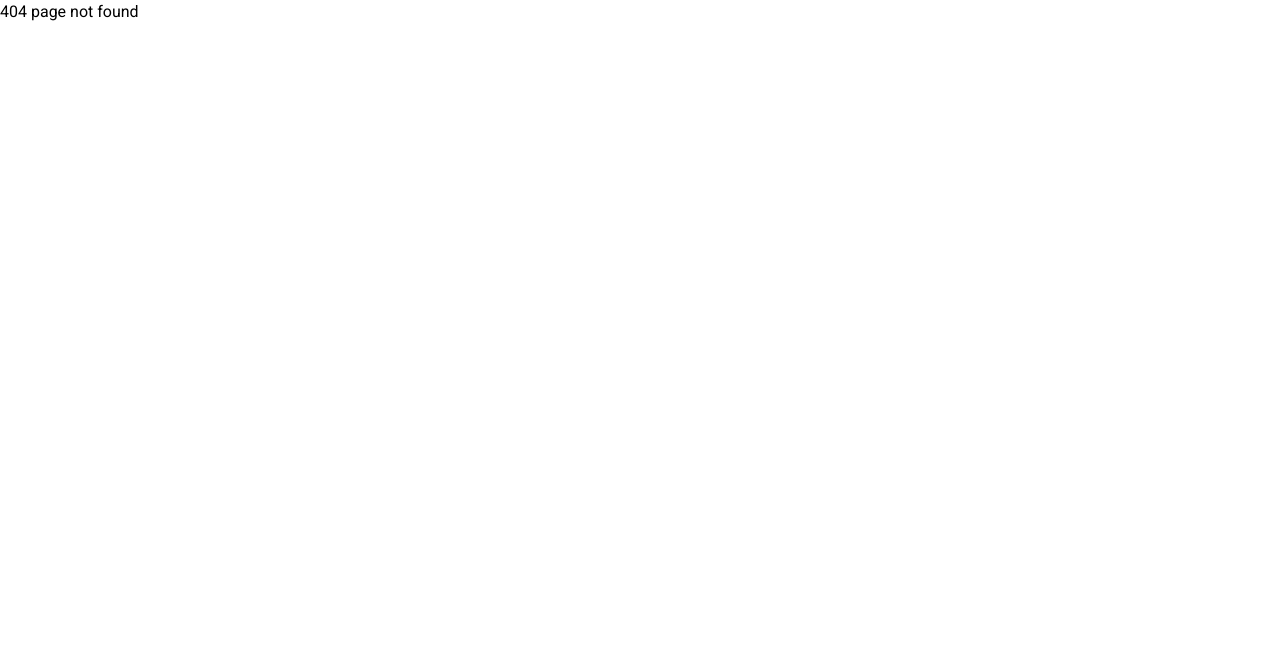
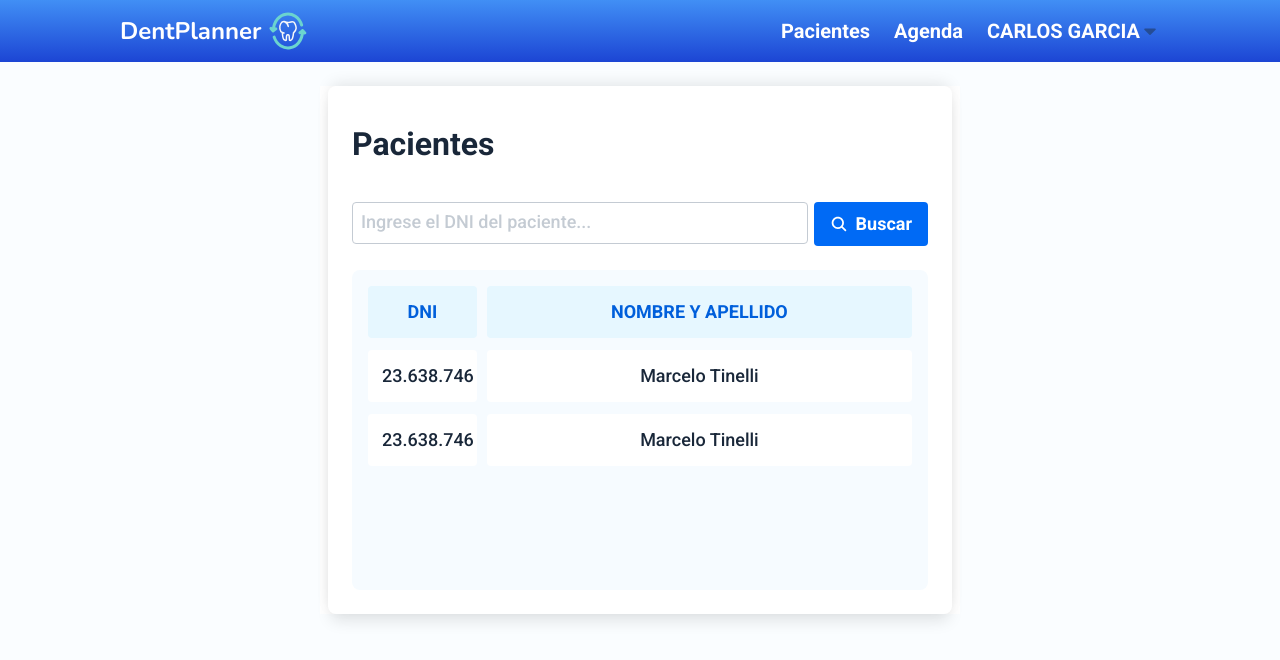
Before and after one commit to FooTalent/team-12, a React (Vite) app in the folder frontend/: page /pacientes in a window 1280 px wide. Before the commit this address had no page. Shown: the top 660 px of the page. Built offline with nearby package versions, Linux system fonts and the light colour scheme.

Commit message:
add route for Patients + ui patients + add dependencie react-table

```diff
--- a/frontend/package.json
+++ b/frontend/package.json
@@ -11,6 +11,7 @@
   },
   "dependencies": {
     "@hookform/resolvers": "^3.9.0",
+    "@tanstack/react-table": "^8.19.3",
     "axios": "^1.7.2",
     "react": "^18.3.1",
     "react-dom": "^18.3.1",
--- a/frontend/src/App.jsx
+++ b/frontend/src/App.jsx
@@ -3,6 +3,7 @@ import Agenda from "./pages/Daily/Agenda";
 import Login from "./pages/Login/Login";
 import Home from "./pages/Home/Home";
 import Registro from "./pages/Register/Registro";
+import Patients from "./pages/Pacientes/Patients";
 
 function App() {
   return (
@@ -11,6 +12,7 @@ function App() {
         <Route path="/" element={<Login />} />
         <Route path="/agenda" element={<Agenda />} />
         <Route path="/inicio" element={<Home />} />
+        <Route path="/pacientes" element={<Patients />} />
         <Route path="/registrar" element={<Registro />} />
         <Route path="*" element={<p>404 page not found</p>} />
       </Routes>
--- /dev/null
+++ b/frontend/src/components/CardWhite.jsx
@@ -0,0 +1,13 @@
+import PropTypes from "prop-types";
+
+export default function CardWhite({ children }) {
+  return (
+    <div className="flex flex-col gap-6 shadow-custom-lg sm:p-6 p-2 rounded-lg">
+      {children}
+    </div>
+  );
+}
+
+CardWhite.propTypes = {
+  children: PropTypes.node.isRequired,
+};
--- /dev/null
+++ b/frontend/src/pages/Pacientes/Patients.jsx
@@ -0,0 +1,11 @@
+import Navbar from "../../components/Navbar";
+import SearchPatients from "../../sections/Pacientes/SearchPatients";
+
+export default function Patients() {
+  return (
+    <div className="bg-[#fafdff] min-h-screen">
+      <Navbar />
+      <SearchPatients />
+    </div>
+  );
+}
--- /dev/null
+++ b/frontend/src/sections/Pacientes/SearchPatients.jsx
@@ -0,0 +1,69 @@
+import Input from "../../components/Input";
+import Button from "../../components/Button";
+import { IoSearch } from "react-icons/io5";
+import { IoClose } from "react-icons/io5";
+import { useState } from "react";
+import TableDni from "./TableDni";
+import CardWhite from "../../components/CardWhite";
+
+export default function SearchPatients() {
+  const [searchDni, setSearchDni] = useState("");
+
+  const handleInputSearch = (e) => {
+    const value = e.target.value;
+    setSearchDni(value);
+  };
+
+  const handleSubmit = (e) => {
+    e.preventDefault();
+    console.log(searchDni);
+  };
+
+  const handleClearSearch = () => {
+    setSearchDni("");
+  };
+
+  return (
+    <div className="bg-white xl:mx-80 md:mx-48 sm:mx-4 my-6 px-2">
+      <CardWhite>
+        <div className="container__h1 py-[10px]">
+          <h1 className="text-[32px] text-[#192739] font-semibold">
+            Pacientes
+          </h1>
+        </div>
+        <form
+          onSubmit={handleSubmit}
+          className="w-full flex gap-1.5 flex-col md:flex-row"
+        >
+          <div className="flex-1 relative">
+            <Input
+              value={searchDni}
+              onChange={handleInputSearch}
+              className="w-full bg-white py-1.5 border-[1.5px] border-[#c4cbd3] placeholder:text-[#c4cbd3]
+            placeholder:text-lg placeholder:font-medium outline-[#c4cbd3] text-[#8993a0] font-medium"
+              placeholder="Ingrese el DNI del paciente..."
+            />
+            {searchDni && (
+              <button
+                onClick={handleClearSearch}
+                className="absolute top-1/2 text-lg right-2 transform -translate-y-1/2"
+              >
+                <IoClose className="text-[#8993a0]" />
+              </button>
+            )}
+          </div>
+          <Button
+            type="submit"
+            className="flex items-center py-1.5 px-3 gap-2 bg-[#006AF5] text-white font-normal text-lg"
+          >
+            <IoSearch className="text-white" />
+            Buscar
+          </Button>
+        </form>
+        <div className="bg-[#f6fbff] rounded-lg p-4 h-80">
+          <TableDni />
+        </div>
+      </CardWhite>
+    </div>
+  );
+}
--- /dev/null
+++ b/frontend/src/sections/Pacientes/TableDni.jsx
@@ -0,0 +1,89 @@
+import {
+  useReactTable,
+  createColumnHelper,
+  flexRender,
+  getCoreRowModel,
+} from "@tanstack/react-table";
+import { useEffect, useState } from "react";
+
+const dataExample = [
+  {
+    dni: "23.638.746",
+    nombreApellido: "Marcelo Tinelli",
+  },
+  {
+    dni: "23.638.746",
+    nombreApellido: "Marcelo Tinelli",
+  },
+];
+
+export default function TableDni() {
+  const [pacientes, setPacientes] = useState([]); // Inicializar con dataExample por ahora
+  const columnHelper = createColumnHelper();
+
+  const columns = [
+    columnHelper.accessor("dni", {
+      header: () => "DNI",
+      cell: (info) => info.getValue(), // Obtiene el valor de la celda
+    }),
+    columnHelper.accessor("nombreApellido", {
+      header: () => "NOMBRE Y APELLIDO",
+      cell: (info) => info.getValue(),
+    }),
+  ];
+
+  useEffect(() => {
+    setPacientes(dataExample);
+  }, []);
+
+  const table = useReactTable({
+    data: pacientes,
+    columns,
+    getCoreRowModel: getCoreRowModel(),
+  });
+
+  return (
+    <table className="w-full table-auto">
+      <thead className="w-full">
+        {table.getHeaderGroups().map((headerGroup) => (
+          <tr key={headerGroup.id} className="flex gap-2.5">
+            {headerGroup.headers.map((column) => (
+              <th
+                key={column.id}
+                className={`px-3.5 py-3 bg-[#e6f7ff] rounded text-[#005FDB] text-lg font-semibold ${
+                  column.id === "dni" ? "flex-none w-1/5" : "flex-1"
+                }`}
+              >
+                <div>
+                  {flexRender(
+                    column.column.columnDef.header,
+                    column.getContext()
+                  )}
+                </div>
+              </th>
+            ))}
+          </tr>
+        ))}
+      </thead>
+      <tbody>
+        {table.getRowModel().rows.map((row) => (
+          <tr
+            key={row.id}
+            className="flex gap-2.5 cursor-pointer hover:opacity-70"
+          >
+            {row.getVisibleCells().map((cell) => (
+              <td
+                key={cell.column.id}
+                className={`mt-3 px-3.5 py-3 text-[#192739] bg-white text-center rounded text-lg font-medium ${
+                  cell.column.id === "dni" ? "flex-none w-1/5" : "flex-1"
+                }`}
+              >
+                {flexRender(cell.column.columnDef.cell, cell.getContext())}
+              </td>
+            ))}
+          </tr>
+        ))}
+      </tbody>
+    </table>
+  );
+}
```
Also changed, not shown: 1 other file (tests, documents, lock files or other folders).
